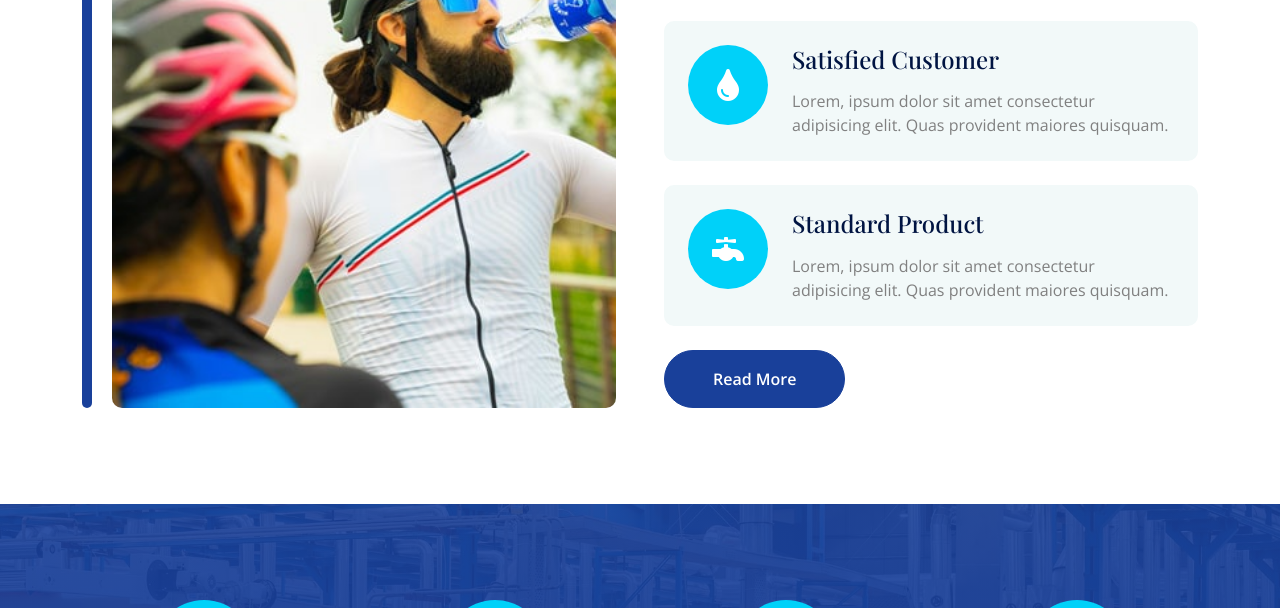
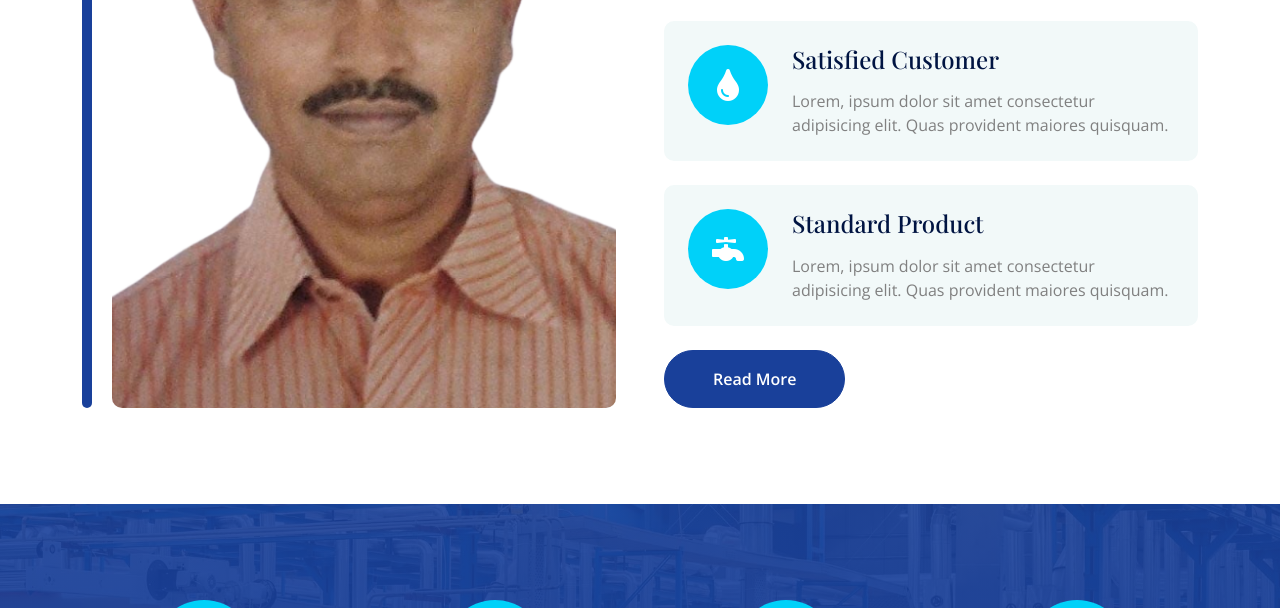
Before and after one commit to Snehadaks/chellamwatersupply, a plain HTML site: page about.html in a window 1280 px wide. Shown: the part 769-1377 px from the top of the page. Drawn offline with nearby package versions, Linux system fonts and the light colour scheme; a web font is replaced by a local one.

Commit message:
about-img-commit

```diff
--- a/about.html
+++ b/about.html
@@ -118,7 +118,7 @@
                 <div class="row g-5">
                     <div class="col-xl-6 wow fadeInLeft" data-wow-delay="0.2s">
                         <div class="about-img rounded h-100">
-                            <img src="img/about.jpg" class="img-fluid rounded h-100 w-100" style="object-fit: cover;" alt="">
+                            <img src="img/shanmu.png" class="img-fluid rounded h-100 w-100" style="object-fit: cover;" alt="">
                             <div class="about-exp"><span>20 Years Experiance</span></div>
                         </div>
                     </div>
```
Also changed, not shown: index.html (+1 -1 lines), img/shanmu.png (added).
